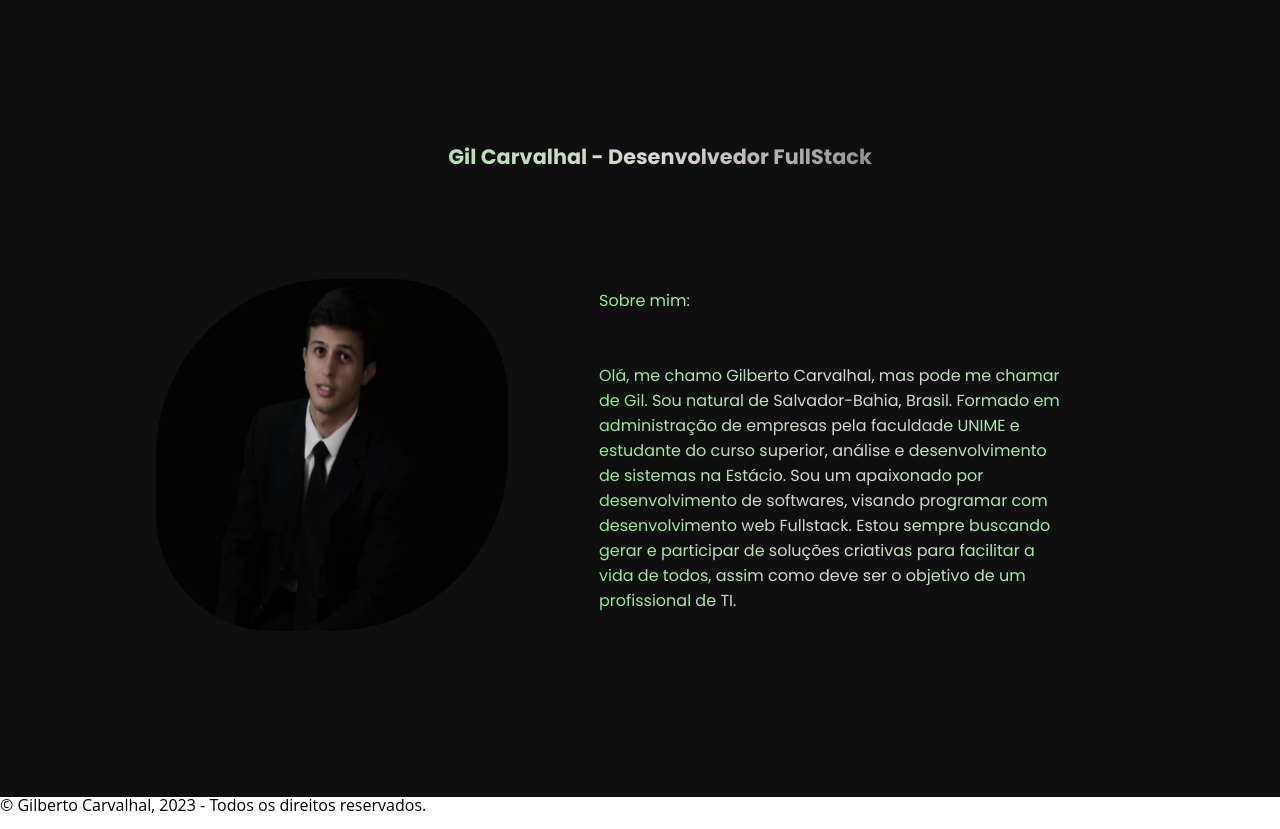
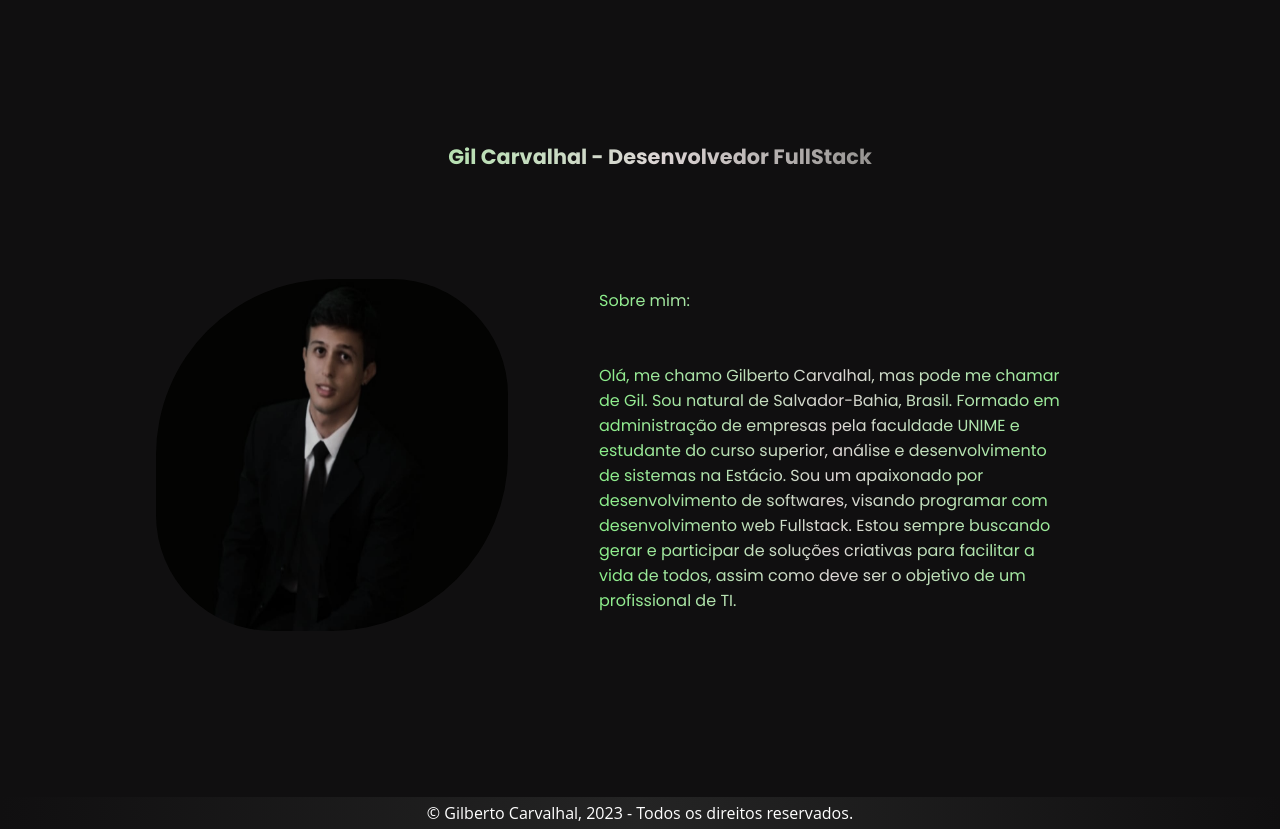
Before and after one commit to GilCarvalhal/gil1, a plain HTML site: page index.html in a window 1280 px wide. Shown: the part 223-1052 px from the top of the page. Drawn offline with Linux system fonts and the light colour scheme.

Commit message:
estilizacao do footer

```diff
--- a/index.html
+++ b/index.html
@@ -5,11 +5,12 @@
     <meta charset="UTF-8">
     <meta http-equiv="X-UA-Compatible" content="IE=edge">
     <meta name="viewport" content="width=device-width, initial-scale=1.0">
-    <title>Portfólio</title>
+    <title>Início</title>
     <!-- CSS -->
     <link rel="stylesheet" href="./styles/reset.css">
     <link rel="stylesheet" href="./styles/header.css">
     <link rel="stylesheet" href="./styles/main.css">
+    <link rel="stylesheet" href="./styles/footer.css">
     <!-- JS -->
     <script src="./scripts/script.js" defer></script>
     <!-- FONTS -->
--- /dev/null
+++ b/styles/footer.css
@@ -0,0 +1,17 @@
+.footer-list {
+  height: 10px;
+  width: 5px;
+
+  padding: 0px 3px 30px 3px;
+}
+
+footer {
+  height: 2rem;
+
+  display: flex;
+  align-items: center;
+  justify-content: center;
+
+  background: linear-gradient(to right, #100f10, #242424, #100f10);
+  color: #fff;
+}
```
Also changed, not shown: habilidade.html (+1 -1 lines), projeto.html (+1 -1 lines), styles/main.css (line endings or trailing spaces).
